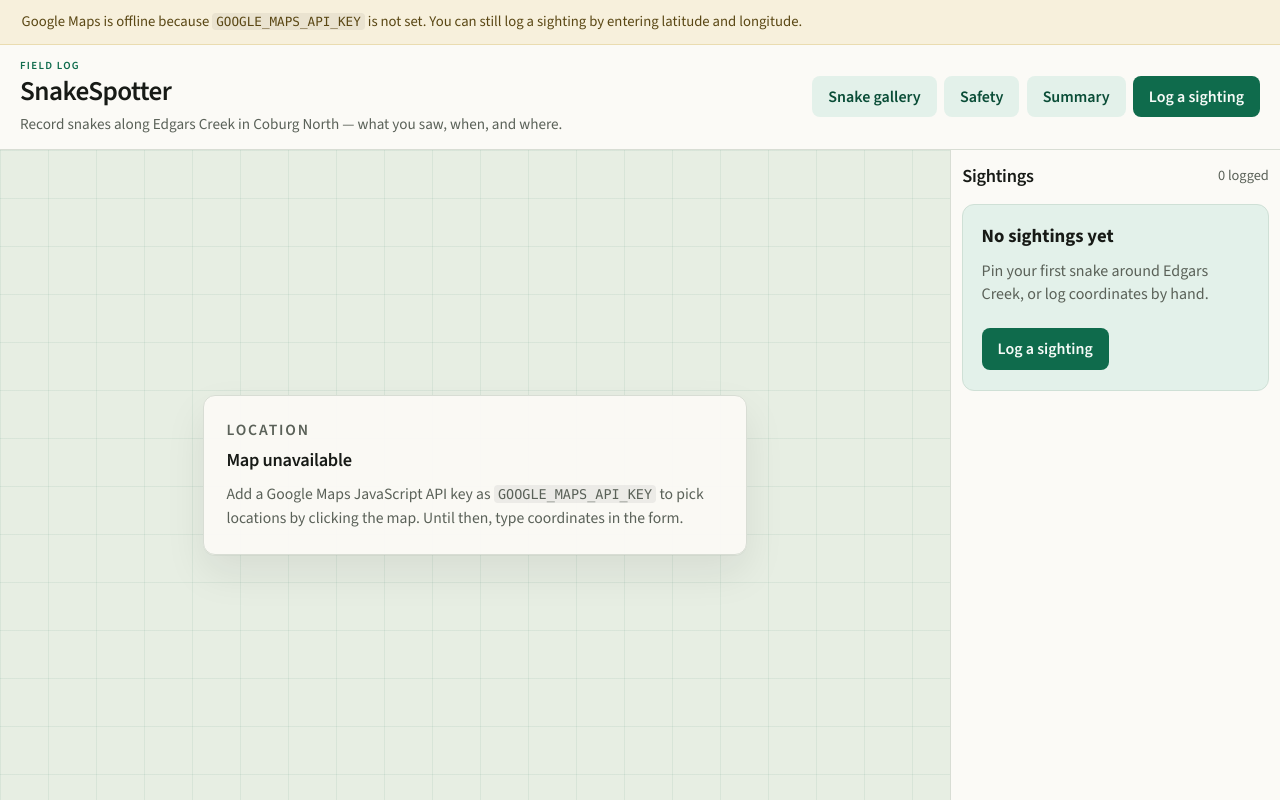
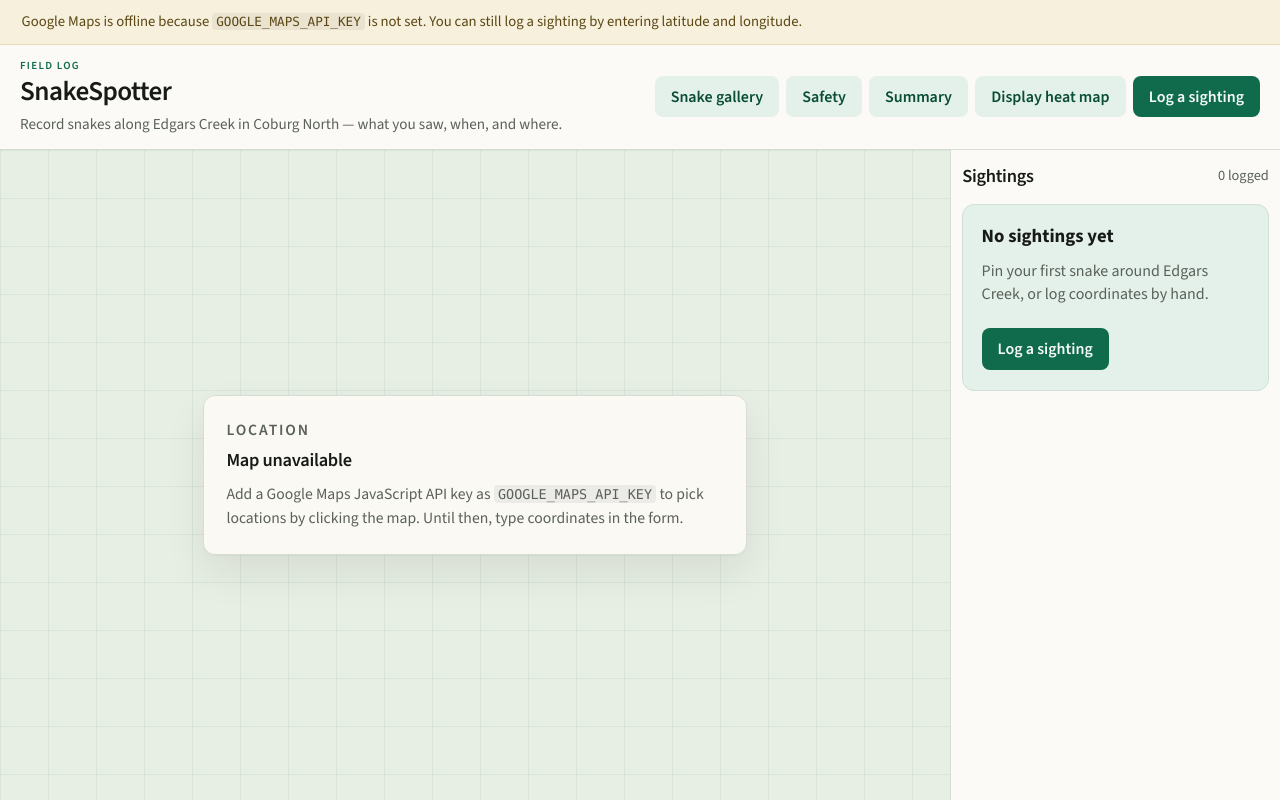
Before and after one commit to andypapmedialight/SnakeSpotter, a FastAPI app: page / in a window 1280 px wide. Run offline with FastAPI, Linux system fonts and the light colour scheme; data that the repository does not hold is empty.

Commit message:
feat: show snake traffic as a heatmap
Pins alone hide where sightings pile up. A green-to-red overlay, with a 20–100m radius, marks the busy stretches.

Co-authored-by: Cursor <cursoragent@cursor.com>

```diff
--- a/static/app.js
+++ b/static/app.js
@@ -80,6 +80,10 @@
     confirmOk: document.getElementById("confirm-ok"),
     detailRemove: document.getElementById("detail-remove"),
     summaryBtn: document.getElementById("summary-btn"),
+    heatBtn: document.getElementById("heat-btn"),
+    heatLegend: document.getElementById("heat-legend"),
+    heatRadius: document.getElementById("heat-radius"),
+    heatRadiusLabel: document.getElementById("heat-radius-label"),
     summaryBack: document.getElementById("summary-back"),
     summaryEmptyNew: document.getElementById("summary-empty-new"),
     summaryTotal: document.getElementById("summary-total"),
@@ -127,6 +131,9 @@
     galleryPicking: false,
     adminEnabled: Boolean(config.adminEnabled),
     adminSignedIn: false,
+    heatOn: false,
+    heatRadius: 45,
+    heatOverlay: null,
     pendingDeleteId: null,
     locateRequest: 0,
   };
@@ -858,6 +865,170 @@
     }
   }
 
+  // ponytail: 20–100m slider, same canvas blot as SWARM. Weight by venom only if that distinction matters.
+  const HEAT_GRADIENT = [
+    "rgba(102, 255, 0, 0)",
+    "rgba(102, 255, 0, 1)",
+    "rgba(147, 255, 0, 1)",
+    "rgba(193, 255, 0, 1)",
+    "rgba(238, 255, 0, 1)",
+    "rgba(244, 227, 0, 1)",
+    "rgba(249, 198, 0, 1)",
+    "rgba(255, 170, 0, 1)",
+    "rgba(255, 113, 0, 1)",
+    "rgba(255, 57, 0, 1)",
+    "rgba(255, 0, 0, 1)",
+  ];
+
+  function heatPalette() {
+    const canvas = document.createElement("canvas");
+    canvas.width = 256;
+    canvas.height = 1;
+    const ctx = canvas.getContext("2d");
+    const grd = ctx.createLinearGradient(0, 0, 256, 0);
+    HEAT_GRADIENT.forEach((color, index) => {
+      grd.addColorStop(index / (HEAT_GRADIENT.length - 1), color);
+    });
+    ctx.fillStyle = grd;
+    ctx.fillRect(0, 0, 256, 1);
+    return ctx.getImageData(0, 0, 256, 1).data;
+  }
+
+  function metersToPixels(meters, lat, zoom) {
+    const metersPerPixel = (156543.03392 * Math.cos((lat * Math.PI) / 180)) / 2 ** zoom;
+    return meters / metersPerPixel;
+  }
+
+  function createHeatOverlay(map, points) {
+    const palette = heatPalette();
+    const Overlay = class extends google.maps.OverlayView {
+      constructor() {
+        super();
+        this.points = points;
+        this.radiusMeters = state.heatRadius;
+        this.opacity = 0.8;
+      }
+
+      onAdd() {
+        this.container = document.createElement("div");
+        this.container.style.position = "absolute";
+        this.container.style.pointerEvents = "none";
+        this.canvas = document.createElement("canvas");
+        this.shadow = document.createElement("canvas");
+        this.container.appendChild(this.canvas);
+        this.getPanes().overlayLayer.appendChild(this.container);
+        const redraw = () => this.draw();
+        this.listeners = [
+          this.getMap().addListener("bounds_changed", redraw),
+          this.getMap().addListener("zoom_changed", redraw),
+          this.getMap().addListener("idle", redraw),
+        ];
+        this.draw();
+      }
+
+      onRemove() {
+        for (const listener of this.listeners || []) listener.remove();
+        this.listeners = [];
+        if (this.container && this.container.parentNode) this.container.parentNode.removeChild(this.container);
+        this.container = null;
+        this.canvas = null;
+        this.shadow = null;
+      }
+
+      draw() {
+        if (!this.canvas || !this.getMap()) return;
+        const projection = this.getProjection();
+        const bounds = this.getMap().getBounds();
+        if (!projection || !bounds) return;
+        const ne = projection.fromLatLngToDivPixel(bounds.getNorthEast());
+        const sw = projection.fromLatLngToDivPixel(bounds.getSouthWest());
+        if (!ne || !sw) return;
+        const width = Math.max(1, Math.ceil(ne.x - sw.x));
+        const height = Math.max(1, Math.ceil(sw.y - ne.y));
+        this.container.style.left = `${sw.x}px`;
+        this.container.style.top = `${ne.y}px`;
+        this.container.style.width = `${width}px`;
+        this.container.style.height = `${height}px`;
+        this.canvas.width = width;
+        this.canvas.height = height;
+        this.shadow.width = width;
+        this.shadow.height = height;
+        const shadowCtx = this.shadow.getContext("2d");
+        const ctx = this.canvas.getContext("2d");
+        shadowCtx.clearRect(0, 0, width, height);
+        ctx.clearRect(0, 0, width, height);
+        if (!this.points.length) return;
+        const zoom = this.getMap().getZoom();
+        const centerLat = this.getMap().getCenter() ? this.getMap().getCenter().lat() : this.points[0].lat;
+        const radiusPx = Math.max(8, metersToPixels(this.radiusMeters, centerLat, zoom));
+        shadowCtx.globalCompositeOperation = "lighter";
+        for (const point of this.points) {
+          const pixel = projection.fromLatLngToDivPixel(new google.maps.LatLng(point.lat, point.lng));
+          if (!pixel) continue;
+          const x = pixel.x - sw.x;
+          const y = pixel.y - ne.y;
+          const gradient = shadowCtx.createRadialGradient(x, y, 0, x, y, radiusPx);
+          gradient.addColorStop(0, "rgba(0,0,0,1)");
+          gradient.addColorStop(0.4, "rgba(0,0,0,0.6)");
+          gradient.addColorStop(1, "rgba(0,0,0,0)");
+          shadowCtx.fillStyle = gradient;
+          shadowCtx.beginPath();
+          shadowCtx.arc(x, y, radiusPx, 0, Math.PI * 2);
+          shadowCtx.fill();
+        }
+        const shadowData = shadowCtx.getImageData(0, 0, width, height);
+        const colored = ctx.createImageData(width, height);
+        const src = shadowData.data;
+        const dest = colored.data;
+        for (let i = 0; i < src.length; i += 4) {
+          const alpha = src[i + 3];
+          if (!alpha) continue;
+          const idx = alpha * 4;
+          dest[i] = palette[idx];
+          dest[i + 1] = palette[idx + 1];
+          dest[i + 2] = palette[idx + 2];
+          dest[i + 3] = Math.round(alpha * this.opacity);
+        }
+        ctx.putImageData(colored, 0, 0);
+      }
+
+      setData(next) {
+        this.points = next;
+        this.draw();
+      }
+
+      setRadius(radiusMeters) {
+        this.radiusMeters = radiusMeters;
+        this.draw();
+      }
+    };
+    const overlay = new Overlay();
+    overlay.setMap(map);
+    return overlay;
+  }
+
+  function syncHeatmap() {
+    if (els.heatBtn) els.heatBtn.setAttribute("aria-pressed", state.heatOn ? "true" : "false");
+    const showHeat = state.heatOn && state.map && !state.mapsFailed;
+    show(els.heatLegend, showHeat);
+    if (!showHeat) {
+      if (state.heatOverlay) {
+        state.heatOverlay.setMap(null);
+        state.heatOverlay = null;
+      }
+      return;
+    }
+    const points = mappedSightings().map((sighting) => ({
+      lat: sighting.latitude,
+      lng: sighting.longitude,
+    }));
+    if (!state.heatOverlay) state.heatOverlay = createHeatOverlay(state.map, points);
+    else {
+      state.heatOverlay.setData(points);
+      state.heatOverlay.setRadius(state.heatRadius);
+    }
+  }
+
   function syncMapMarkers() {
     if (!state.map || !window.google || !google.maps) return;
     for (const marker of state.markers) marker.setMap(null);
@@ -952,6 +1123,7 @@
     });
     google.maps.event.addListenerOnce(state.map, "idle", refreshMap);
     syncMapMarkers();
+    syncHeatmap();
   }
 
   function showMapFallback(message) {
@@ -961,6 +1133,7 @@
     show(els.mapHint, false);
     show(els.mapsBanner, true);
     if (message) els.mapsBanner.textContent = message;
+    syncHeatmap();
   }
 
   async function loadSightings() {
@@ -979,6 +1152,7 @@
       renderList();
       renderSummary();
       syncMapMarkers();
+      syncHeatmap();
     }
   }
 
@@ -1056,6 +1230,19 @@
   els.formCancel.addEventListener("click", closeForm);
   els.detailBack.addEventListener("click", backToList);
   els.summaryBtn.addEventListener("click", openSummary);
+  if (els.heatBtn) {
+    els.heatBtn.addEventListener("click", () => {
+      state.heatOn = !state.heatOn;
+      syncHeatmap();
+    });
+  }
+  if (els.heatRadius) {
+    els.heatRadius.addEventListener("input", () => {
+      state.heatRadius = Number(els.heatRadius.value);
+      if (els.heatRadiusLabel) els.heatRadiusLabel.textContent = `Radius: ${state.heatRadius}m`;
+      if (state.heatOverlay) state.heatOverlay.setRadius(state.heatRadius);
+    });
+  }
   els.summaryBack.addEventListener("click", backToList);
   if (els.galleryBtn) els.galleryBtn.addEventListener("click", openGallery);
   if (els.formGalleryBtn) els.formGalleryBtn.addEventListener("click", openGallery);
--- a/templates/index.html
+++ b/templates/index.html
@@ -15,7 +15,7 @@
       href="https://fonts.googleapis.com/css2?family=Source+Sans+3:ital,wght@0,400;0,500;0,600;0,700;1,400&display=swap"
       rel="stylesheet"
     />
-    <link rel="stylesheet" href="static/styles.css?v=11" />
+    <link rel="stylesheet" href="static/styles.css?v=13" />
   </head>
   <body>
     <a class="skip-link" href="#sidebar">Skip to sightings</a>
@@ -42,6 +42,7 @@
           Safety
         </button>
         <button type="button" class="btn btn-quiet" id="summary-btn">Summary</button>
+        <button type="button" class="btn btn-quiet" id="heat-btn" aria-pressed="false">Display heat map</button>
         <button type="button" class="btn btn-primary" id="new-btn">Log a sighting</button>
         <p id="admin-status" class="admin-status" hidden>Moderating</p>
         <button type="button" class="btn btn-quiet" id="admin-btn" hidden>Admin</button>
@@ -62,6 +63,15 @@
           </div>
         </div>
         <p id="map-hint" class="map-hint" hidden>Click the map around Edgars Creek to drop a pin.</p>
+        <div id="heat-legend" class="heat-legend" hidden>
+          <p class="heat-legend-title">Snake traffic</p>
+          <div class="heat-scale" aria-hidden="true"></div>
+          <div class="heat-scale-labels"><span>Few</span><span>Many</span></div>
+          <label class="heat-radius">
+            <span id="heat-radius-label">Radius: 45m</span>
+            <input id="heat-radius" type="range" min="20" max="100" step="5" value="45" />
+          </label>
+        </div>
       </section>
 
       <aside id="sidebar" class="sidebar">
@@ -411,7 +421,7 @@
         },
       };
     </script>
-    <script src="static/app.js?v=12" defer></script>
+    <script src="static/app.js?v=14" defer></script>
     {% if maps_enabled %}
     <script>
       function initGoogleMaps() {
```
Also changed, not shown: static/styles.css (+54 -0 lines).
